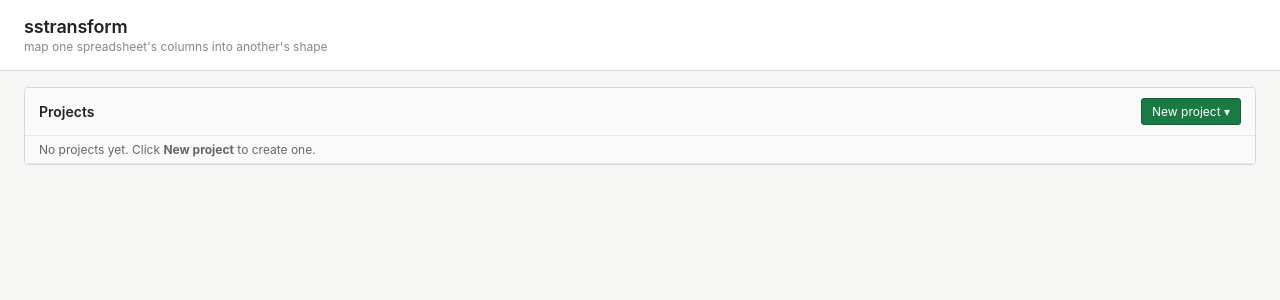
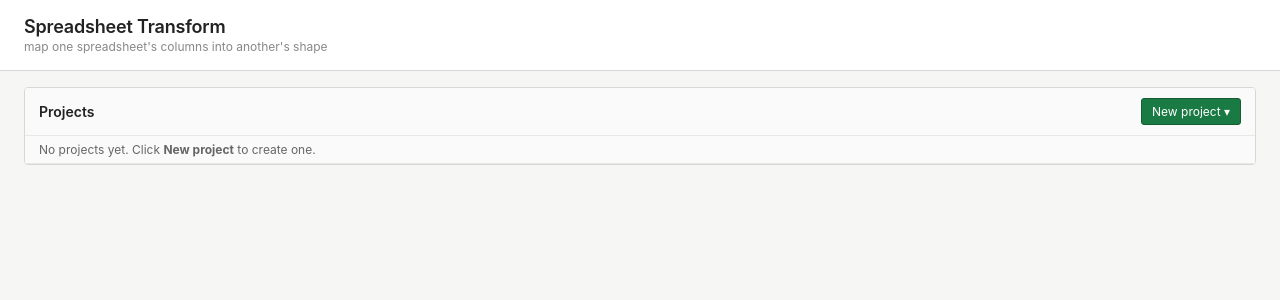
Before and after one commit to jasonsperske/sstransform, a Node server app: page / in a window 1280 px wide. Shown: the top 300 px of the page. Run offline with Node 20, Linux system fonts and the light colour scheme; some libraries are stand-ins or nearby versions.

Commit message:
slight copy fixes

```diff
--- a/server.js
+++ b/server.js
@@ -31,7 +31,7 @@ const mergeScripts = [
 
 app.get('/', (req, res) => {
   res.render('index', {
-    title: 'sstransform',
+    title: 'Spreadsheet Transform',
     subtitle: "map one spreadsheet's columns into another's shape",
     bodyScripts: homeScripts,
   });
@@ -39,7 +39,7 @@ app.get('/', (req, res) => {
 
 app.get('/transform/:id?', (req, res) => {
   res.render('transform', {
-    title: 'sstransform — transform',
+    title: 'Spreadsheet Transform — Transform',
     subtitle: "map one spreadsheet's columns into another's shape",
     projectId: req.params.id || null,
     bodyScripts: transformScripts,
@@ -48,7 +48,7 @@ app.get('/transform/:id?', (req, res) => {
 
 app.get('/merge/:id?', (req, res) => {
   res.render('merge', {
-    title: 'sstransform — merge',
+    title: 'Spreadsheet Transform — Merge',
     subtitle: 'merge two spreadsheets into one',
     projectId: req.params.id || null,
     bodyScripts: mergeScripts,
--- a/views/layout.ejs
+++ b/views/layout.ejs
@@ -11,7 +11,7 @@
 </head>
 <body>
   <header>
-    <a class="home-link" href="/"><h1>sstransform</h1></a>
+    <a class="home-link" href="/"><h1>Spreadsheet Transform</h1></a>
     <div class="subtitle"><%= subtitle %></div>
   </header>
   <main>
```
